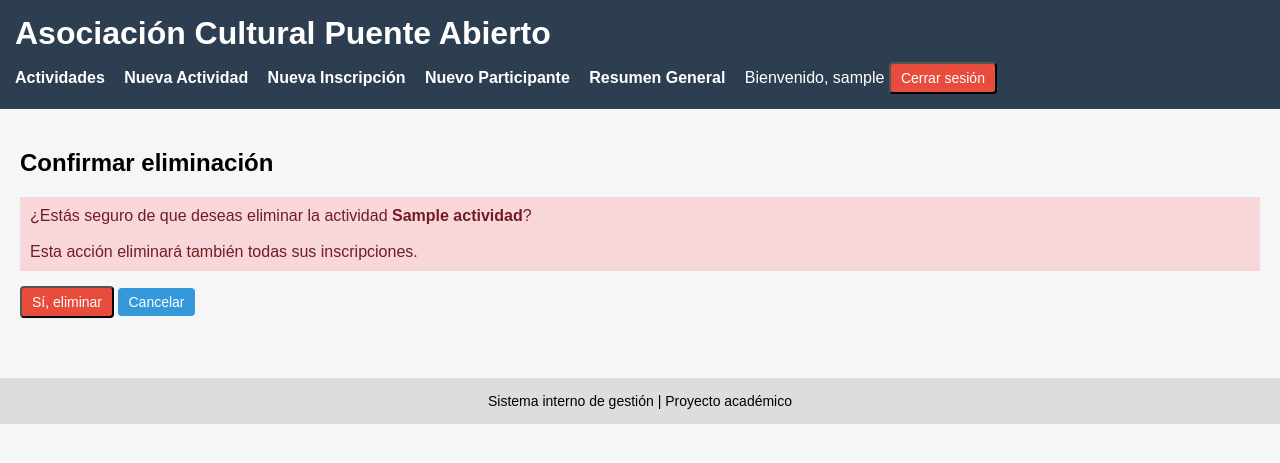
After one commit to sfernandez07/Puente-Abierto, a Django app: page /actividad/1/eliminar/ in a window 1280 px wide. The commit adds this page. Shown: the top 463 px of the page. Run offline with Django 5.2, Linux system fonts and the light colour scheme; a user stored in the database is signed in; tables that the repository leaves empty hold one stand-in row (values such as "Sample post").

Commit message:
feat: Grandes avances

```diff
--- a/config/settings.py
+++ b/config/settings.py
@@ -31,6 +31,7 @@ ALLOWED_HOSTS = []
 # Application definition
 
 INSTALLED_APPS = [
+    'django.contrib.admin',
     'django.contrib.auth',
     'django.contrib.contenttypes',
     'django.contrib.sessions',
@@ -116,5 +117,6 @@ USE_TZ = True
 
 STATIC_URL = 'static/'
 
-LOGIN_URL = '/admin/login/'
-LOGIN_REDIRECT_URL = '/'
+LOGIN_URL = "login"
+LOGIN_REDIRECT_URL = "lista_actividades"
+LOGOUT_REDIRECT_URL = "login"
--- a/config/urls.py
+++ b/config/urls.py
@@ -14,8 +14,11 @@ Including another URLconf
     1. Import the include() function: from django.urls import include, path
     2. Add a URL to urlpatterns:  path('blog/', include('blog.urls'))
 """
+from django.contrib import admin
 from django.urls import path, include
 
 urlpatterns = [
+    path("admin/", admin.site.urls),
+    path("accounts/", include("django.contrib.auth.urls")),
     path("", include("core.urls")),
 ]
--- a/core/templates/core/base.html
+++ b/core/templates/core/base.html
@@ -99,11 +99,23 @@
 <header>
     <h1>Asociación Cultural Puente Abierto</h1>
     <nav>
+    {% if user.is_authenticated %}
         <a href="{% url 'lista_actividades' %}">Actividades</a>
         <a href="{% url 'crear_actividad' %}">Nueva Actividad</a>
         <a href="{% url 'crear_inscripcion' %}">Nueva Inscripción</a>
+        <a href="{% url 'crear_participante' %}">Nuevo Participante</a>
         <a href="{% url 'resumen_general' %}">Resumen General</a>
-    </nav>
+        <span>Bienvenido, {{ user.username }}</span>
+
+        <form action="{% url 'logout' %}" method="post" style="display:inline;">
+            {% csrf_token %}
+            <button type="submit" class="btn btn-danger">
+                Cerrar sesión
+            </button>
+        </form>
+    {% endif %}
+</nav>
+
 </header>
 
 <div class="container">
--- /dev/null
+++ b/core/templates/core/confirmar_eliminacion.html
@@ -0,0 +1,26 @@
+{% extends "core/base.html" %}
+
+{% block content %}
+
+<h2>Confirmar eliminación</h2>
+
+<div class="alert">
+    ¿Estás seguro de que deseas eliminar la actividad
+    <strong>{{ actividad.nombre }}</strong>?
+    <br><br>
+    Esta acción eliminará también todas sus inscripciones.
+</div>
+
+<form method="post">
+    {% csrf_token %}
+
+    <button type="submit" class="btn btn-danger">
+        Sí, eliminar
+    </button>
+
+    <a href="{% url 'lista_actividades' %}" class="btn">
+        Cancelar
+    </a>
+</form>
+
+{% endblock %}
--- a/core/templates/core/lista_actividades.html
+++ b/core/templates/core/lista_actividades.html
@@ -48,6 +48,9 @@
                 <a href="{% url 'participantes_actividad' actividad.pk %}" class="btn">
                     Participantes
                 </a>
+                <a href="{% url 'eliminar_actividad' actividad.pk %}" class="btn btn-danger">
+                    Eliminar
+                </a>
             </td>
         </tr>
         {% empty %}
--- a/core/urls.py
+++ b/core/urls.py
@@ -10,4 +10,6 @@ urlpatterns = [
     path("participante/<int:pk>/historial/", views.historial_participante, name="historial_participante"),
     path("resumen/", views.resumen_general, name="resumen_general"),
     path("inscripcion/<int:pk>/pago/", views.marcar_pago, name="marcar_pago"),
+    path("participante/nuevo/", views.crear_participante, name="crear_participante"),
+    path("actividad/<int:pk>/eliminar/", views.eliminar_actividad, name="eliminar_actividad"),
 ]
--- a/core/views.py
+++ b/core/views.py
@@ -1,7 +1,9 @@
 from django.shortcuts import render, get_object_or_404, redirect
 from django.contrib.auth.decorators import login_required
 from .models import Actividad, Participante, Inscripcion
-from .forms import ActividadForm, InscripcionForm
+from .forms import ActividadForm, InscripcionForm, ParticipanteForm
+from django.db.models import Sum
+
 
 
 @login_required
@@ -69,8 +71,19 @@ def historial_participante(request, pk):
         "inscripciones": inscripciones,
     })
 
-from django.db.models import Sum
+@login_required
+def crear_participante(request):
+    if request.method == "POST":
+        form = ParticipanteForm(request.POST)
+        if form.is_valid():
+            form.save()
+            return redirect("lista_actividades")
+    else:
+        form = ParticipanteForm()
 
+    return render(request, "core/form_participante.html", {
+        "form": form
+    })
 
 @login_required
 def resumen_general(request):
@@ -89,3 +102,15 @@ def marcar_pago(request, pk):
     inscripcion.pagado = True
     inscripcion.save()
     return redirect("participantes_actividad", pk=inscripcion.actividad.pk)
+
+@login_required
+def eliminar_actividad(request, pk):
+    actividad = get_object_or_404(Actividad, pk=pk)
+
+    if request.method == "POST":
+        actividad.delete()
+        return redirect("lista_actividades")
+
+    return render(request, "core/confirmar_eliminacion.html", {
+        "actividad": actividad
+    })
```
Also changed, not shown: core/forms.py (+7 -1 lines), core/templates/core/form_participante.html (added, +32 -0 lines), core/templates/registration/login.html (added, +26 -0 lines), README.md.
